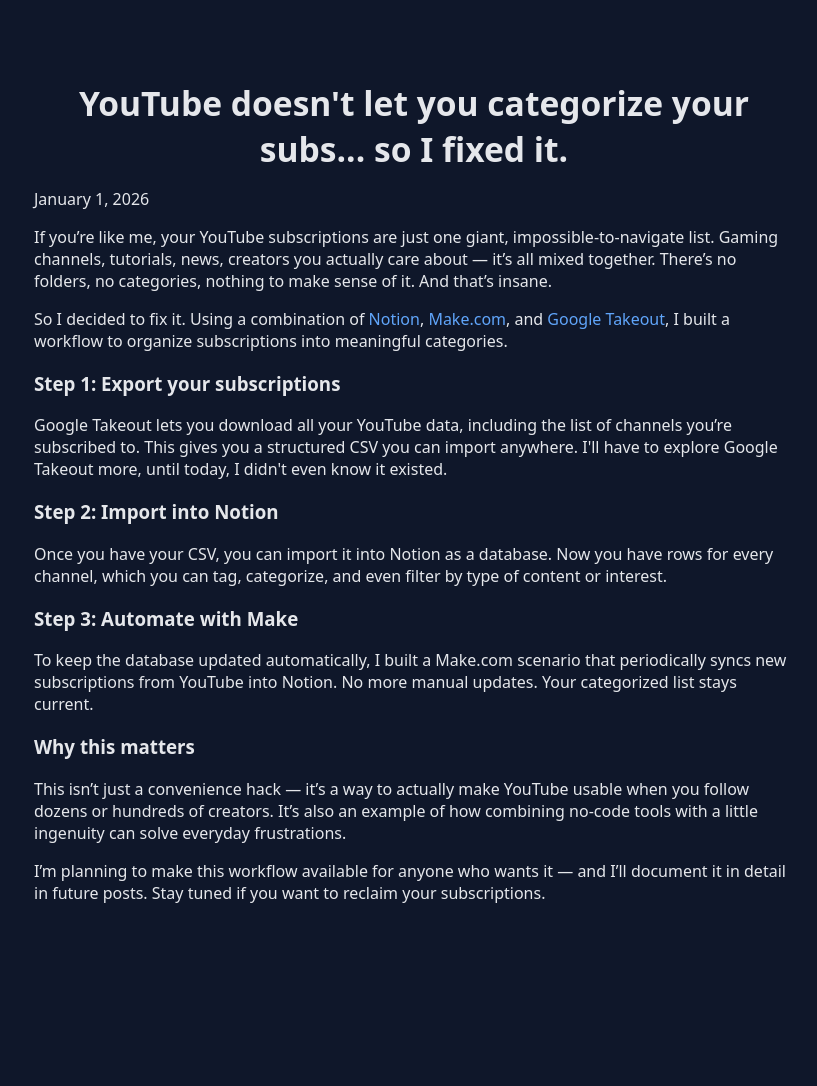
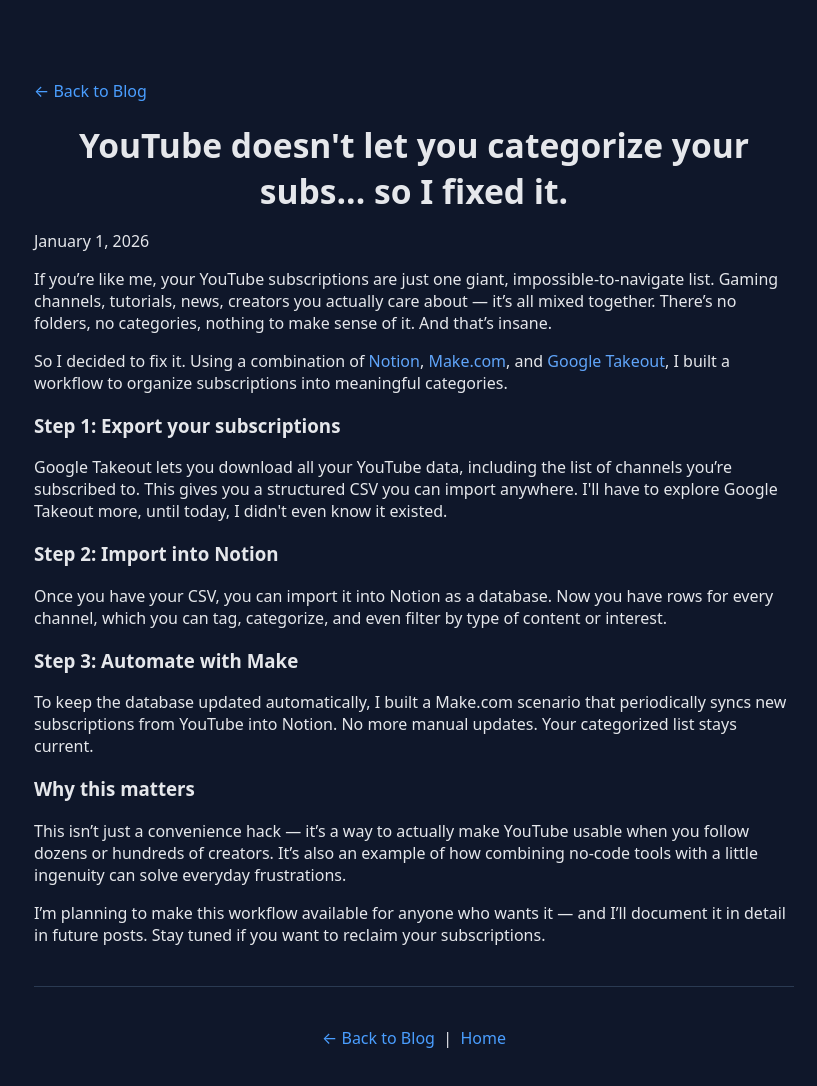
Before and after one commit to jaimebaconx/jaimebacon.com, an Eleventy site: page src/blog/youtube-categorize-subs.md in a window 1280 px wide. Shown: the whole page, without its empty margins (226-1043 px from the left). Before the commit the page ends 984 px from the top, so only its background shows below. Built offline with nearby package versions, Linux system fonts and the light colour scheme; Eleventy itself is replaced by a stand-in of ours; files that its build step writes are made by us from their sources.

Commit message:
Update post.njk
added links

```diff
--- a/src/_includes/post.njk
+++ b/src/_includes/post.njk
@@ -1,9 +1,21 @@
 ---
 layout: base.njk
 ---
+<article class="container post">
+  <p style="margin-bottom: 20px;">
+    <a href="/blog/" style="color: #4a9eff; text-decoration: none;">← Back to Blog</a>
+  </p>
 
-<article class="container post">
   <h1>{{ title }}</h1>
   <p class="post__date">{{ date | date }}</p>
+
   {{ content | safe }}
+
+  <hr style="margin: 40px 0; border: none; border-top: 1px solid #2a3a52;">
+
+  <p style="text-align: center;">
+    <a href="/blog/" style="color: #4a9eff; text-decoration: none;">← Back to Blog</a>
+    &nbsp;|&nbsp;
+    <a href="/" style="color: #4a9eff; text-decoration: none;">Home</a>
+  </p>
 </article>
```
